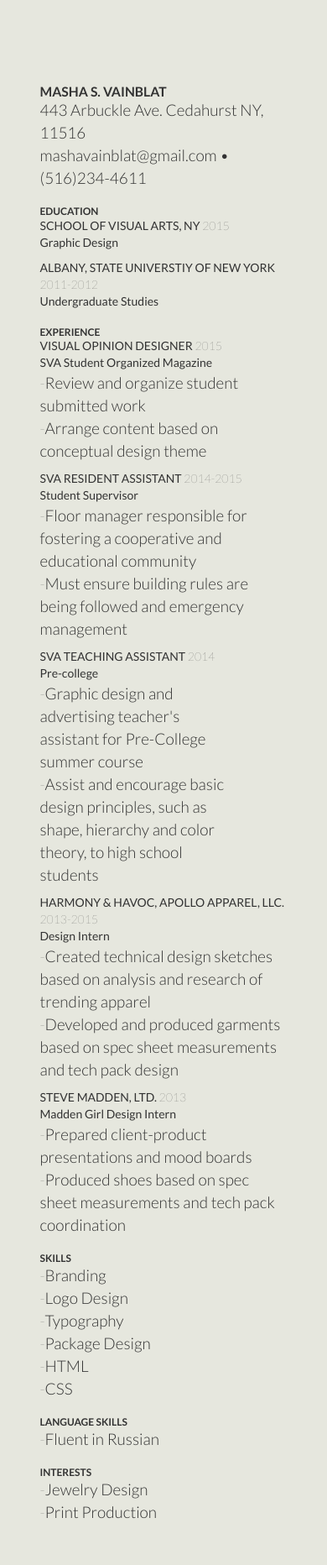
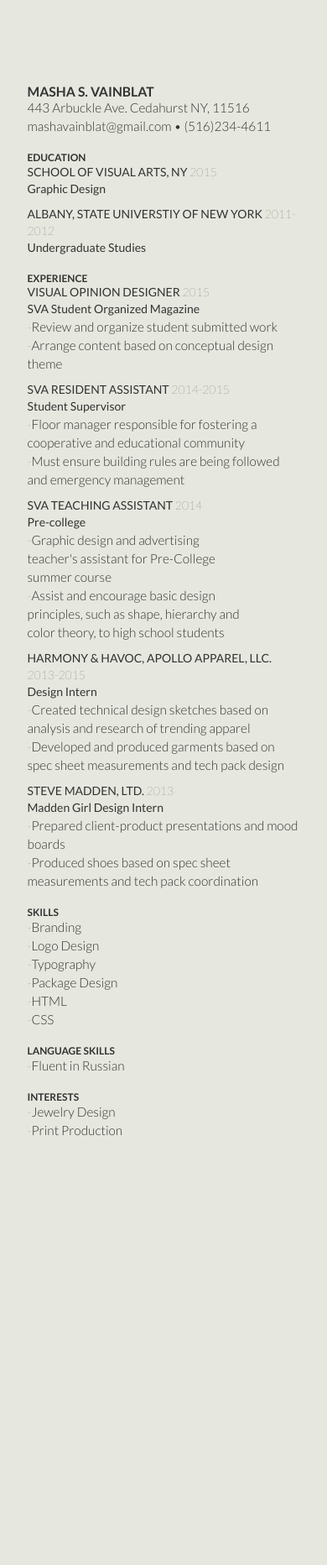
Before and after one commit to mashavainblat/mv, a PHP site: page /resume.php in a window 390 px wide. Shown: the whole page at 84% size. After the commit the page ends 1353 px from the top, so only its background shows below. Run offline with PHP 8.4, Linux system fonts and the light colour scheme; some libraries are stand-ins or nearby versions.

Commit message:
fixed margin bugs and resume css

```diff
--- a/css/main.css
+++ b/css/main.css
@@ -350,7 +350,7 @@
 }
 
 .projectPhotoContainer{
-  margin-top:30px;
+  margin:30px 0px 0px;
   text-align:center;
 }
 
--- a/css/resume.css
+++ b/css/resume.css
@@ -5,9 +5,36 @@
 .resumeContentContainer .resume{
   padding: 10px;
 }
+
+.projectInfo p{
+  font-size: 1.1em
+}
+
+
+
+
+
+
+
+/*p#portfolioName{
+  margin-left:-22.5px;
+}
+p#resumeName{
+  margin-left:-12.5px;
+}
+p#aboutName{
+  margin-left: -9px;
+}
+p#contactName{
+  margin-left: -16.5px;
+}*/
+
+
+
 /*------------------------------------------------------------*/
 /*--------------------------HEADER----------------------------*/
 /*------------------------------------------------------------*/
+
 .resumeContentContainer .headlines h4{
   text-transform: uppercase;
   font-weight: 700 !important;
--- a/php/navigation.php
+++ b/php/navigation.php
@@ -4,7 +4,10 @@
             <div class="col-lg-2 col-md-2 col-sm-2 col-xs-2 navigationColumn">
                 <ul>
                     <li>
-                        <a class="navButton" id="portfolioButton" href="index.php" ></a> <span class="pageName portfolio"><p id="portfolioName">portfolio</p></span>
+                        <a class="navButton" id="portfolioButton" href="index.php" ></a>
+                          <span class="pageName portfolio">
+                            <p id="portfolioName">portfolio</p>
+                          </span>
                     </li>
                   </ul>
             </div>
--- a/resume.php
+++ b/resume.php
@@ -3,17 +3,17 @@
   <title>Masha Vainblat Portfolio</title>
   </head>
 
-  <body class="mashaVainblatPortfolio resumeContentContainer container-fluid" id="resume">
+  <body class="mashaVainblatPortfolio container-fluid" id="resume">
     <?php include("php/navigation.php"); ?>
 
 
-                  <div class="row projectInfoContentContainer">
+                  <div class="row projectInfoContentContainer resumeContentContainer">
                     <div class="col-md-3 col-sm-3 col-xs-1"></div>
                     <div class="projectInfoContainer col-md-6 col-sm-6 col-xs-10 noPadding">
-                      <div class="projectInfo">
+                      <div class="projectInfo sanSerif">
 
                               <div class="sansSerif">
-                                  <div class="container header">
+                                  <div class="header">
                                     <div class="row">
                                       <div class="col-md-2 col-sm-2 col-xs-2"></div>
 
@@ -28,7 +28,7 @@
 
 
 
-                                  <div class="container education">
+                                  <div class="education">
                                     <div class="row ">
                                       	<div class="col-md-2 col-sm-2 col-xs-2"></div>
                                       	<div class="col-md-10 col-sm-10 col-xs-12">
@@ -61,7 +61,7 @@
                                 	  </div>
                                   </div> <!-- end of education container. -->
 
-                                  <div class="container experience">
+                                  <div class="experience">
                                     	<div class="row">
                                       	<div class="col-md-2 col-sm-2 col-xs-2"></div>
                                       	<div class="col-md-10 col-sm-10 col-xs-12">
@@ -153,10 +153,10 @@
                                     		</div>
                                   	  </div> <!-- end of experience container -->
 
-                                      <div class="container skills">
+                                      <div class="skills">
                                         <div class="row">
                                           <div class="col-md-2 col-sm-2 col-xs-2"></div>
-                                          <div class="col-md-10 col-sm-10 col-xs-12 noPadding">
+                                          <div class="col-md-10 col-sm-10 col-xs-12">
                                             <h6 class="category">skills</h6>
                                             <div class="info">
                                               <p>Branding</p>
@@ -170,10 +170,10 @@
                                         </div>
                                       </div>
 
-                                      <div class="container skills">
+                                      <div class="skills">
                                         <div class="row">
                                           <div class="col-md-2 col-sm-2 col-xs-2"></div>
-                                          <div class="col-md-10 col-sm-10 col-xs-12 noPadding">
+                                          <div class="col-md-10 col-sm-10 col-xs-12">
                                             <h6 class="category">language skills</h6>
                                             <div class="info">
                                               <p>Fluent in Russian</p>
@@ -182,10 +182,10 @@
                                         </div>
                                       </div>
 
-                                      <div class="container skills">
+                                      <div class="skills">
                                         <div class="row">
                                           <div class="col-md-2 col-sm-2 col-xs-2"></div>
-                                          <div class="col-md-10 col-sm-10 col-xs-12 noPadding">
+                                          <div class="col-md-10 col-sm-10 col-xs-12">
                                             <h6 class="category">interests</h6>
                                             <div class="info">
                                               <p>Jewelry Design</p>
```
